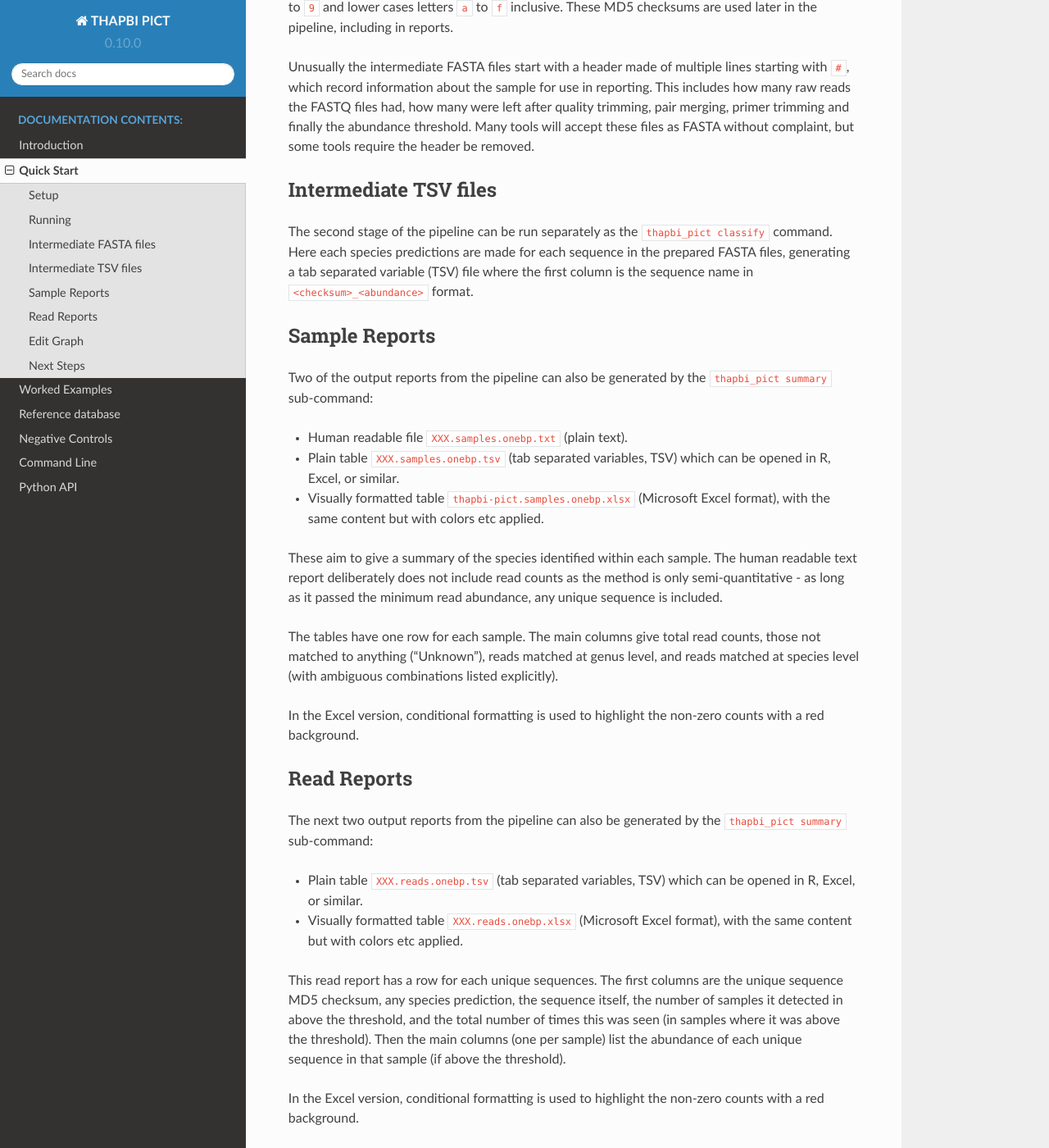
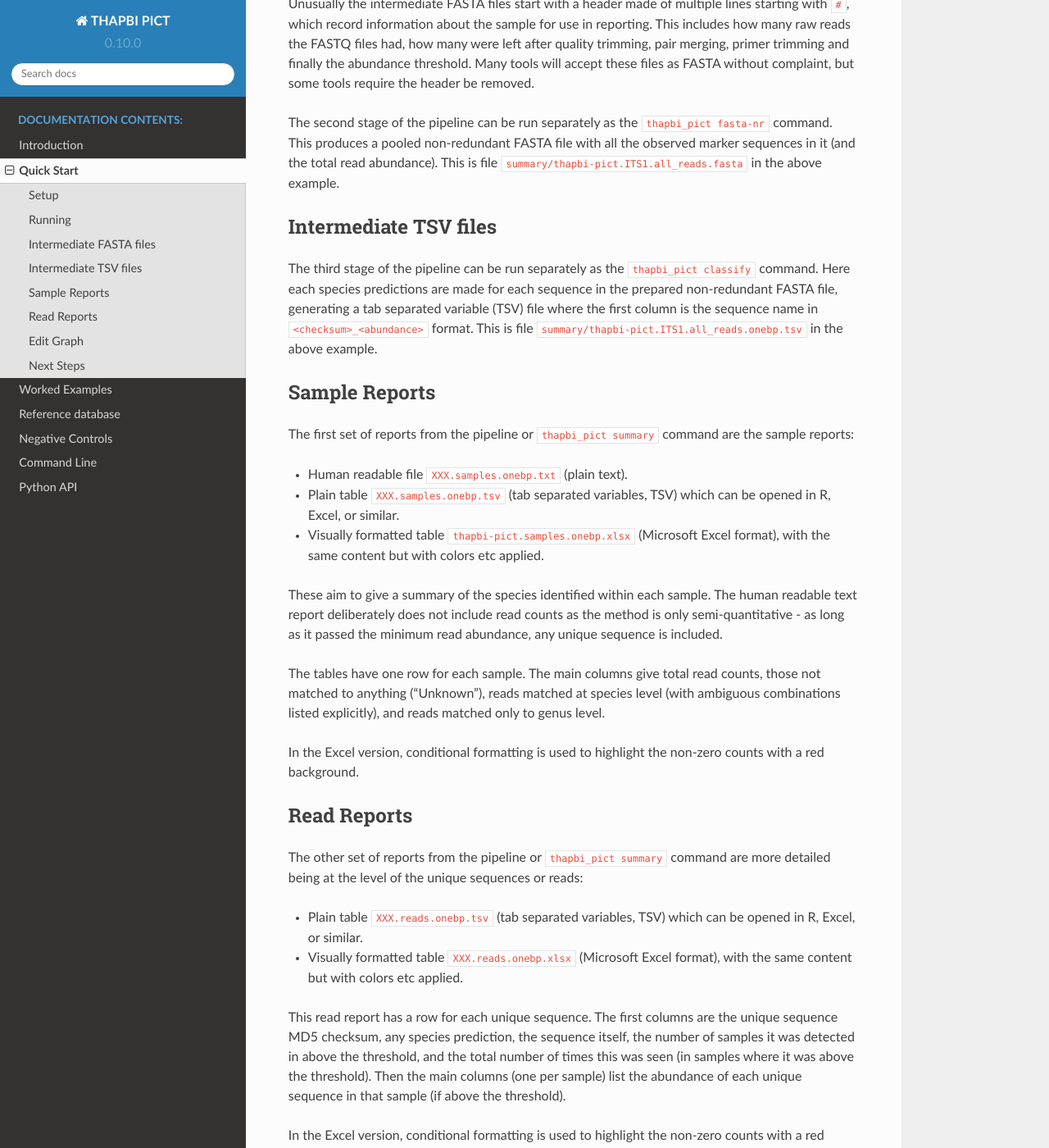
Before and after one commit to peterjc/thapbi-pict, a Sphinx documentation site: the page built from docs/quick_start.rst, in a window 1280 px wide and 1400 px high, scrolled down 2746 px. Shown: the whole window at 82% size. Built offline with Sphinx 7.4.7 and the Read the Docs theme 2.0.0, drawn with Linux system fonts in a browser that asks for light colours; pages that are not in the unit, such as notebooks, are missing from menus; some of the changed text lies outside the part shown.

Commit message:
Update quick start
Marker names now in filenames (new change), pipeline
makes non-redundant FASTA (since v0.9.9) and does not
make the edit-graph (since v0.9.8).

```diff
--- a/docs/quick_start.rst
+++ b/docs/quick_start.rst
@@ -52,50 +52,42 @@
 -------
 
 With that done, we run the ``thapbi_pict pipeline`` command, which for a
-single 96 sample Illumina MiSeq run should take perhaps up to 20 minutes (the
-edit-graph can be most of this).
+single 96 sample Illumina MiSeq run should take a minute or so:
 
 .. code:: console
 
     $ thapbi_pict pipeline -i raw_data/ -s intermediate/ -o summary/thapbi-pict
-    Starting to prepare sample intermediate/<sample_name>.fasta ...
     ...
-    Running onebp classifer on intermediate/<sample_name>.fasta
-    ...
-    Wrote summary/thapbi-pict.samples.onebp.*
-    Wrote summary/thapbi-pict.reads.onebp.*
-    ...
-    Wrote summary/thapbi-pict.edit-graph.xgmml
+    Wrote summary/thapbi-pict.ITS1.samples.onebp.*
+    Wrote summary/thapbi-pict.ITS1.reads.onebp.*
     All done!
 
 This is robust to being interrupted and restarted (as long as you are not
-changing settings), and will reuse intermediate files, and not recompute
-the edit-graph (which can be very slow):
+changing settings), and will reuse intermediate files:
 
 .. code:: console
 
     $ thapbi_pict pipeline  -i raw_data/ -s intermediate/ -o summary/thapbi-pict
     ...
-    Skipped <count> previously prepared samples
+    Skipped 120 previously prepared ITS1 samples
     ...
-    Skipped <count> previously classified samples
-    ...
-    Wrote summary/thapbi-pict.samples.onebp.*
-    Wrote summary/thapbi-pict.reads.onebp.*
-    WARNING: Skipping summary/thapbi-pict.edit-graph.xgmml as already exists
+    Wrote summary/thapbi-pict.ITS1.samples.onebp.*
+    Wrote summary/thapbi-pict.ITS1.reads.onebp.*
     All done!
 
-All being well, this will produce a set of report files, with names matching
-``thapbi-pict.*`` as follows:
+All being well, this will produce a set of report files, with names starting
+with the prefix ``summary/thapbi-pict.*`` given as follows:
 
 .. code:: console
 
-    $ ls -1 thapbi-pict.*
-    thapbi-pict.reads.onebp.tsv
-    thapbi-pict.reads.onebp.xlsx
-    thapbi-pict.samples.onebp.tsv
-    thapbi-pict.samples.onebp.txt
-    thapbi-pict.edit-graph.xgmml
+    $ ls -1 summary/thapbi-pict.*
+    summary/thapbi-pict.ITS1.all_reads.fasta
+    summary/thapbi-pict.ITS1.all_reads.onebp.tsv
+    summary/thapbi-pict.ITS1.reads.onebp.tsv
+    summary/thapbi-pict.ITS1.reads.onebp.xlsx
+    summary/thapbi-pict.ITS1.samples.onebp.tsv
+    summary/thapbi-pict.ITS1.samples.onebp.txt
+    summary/thapbi-pict.ITS1.samples.onebp.xlsx
 
 .. WARNING::
 
@@ -126,24 +118,30 @@
 the abundance threshold. Many tools will accept these files as FASTA without
 complaint, but some tools require the header be removed.
 
+The second stage of the pipeline can be run separately as the ``thapbi_pict
+fasta-nr`` command. This produces a pooled non-redundant FASTA file with all
+the observed marker sequences in it (and the total read abundance). This is
+file ``summary/thapbi-pict.ITS1.all_reads.fasta`` in the above example.
+
 Intermediate TSV files
 ----------------------
 
-The second stage of the pipeline can be run separately as the
-``thapbi_pict classify`` command. Here each species predictions are
-made for each sequence in the prepared FASTA files, generating a
-tab separated variable (TSV) file where the first column is the
-sequence name in ``<checksum>_<abundance>`` format.
+The third stage of the pipeline can be run separately as the ``thapbi_pict
+classify`` command. Here each species predictions are made for each sequence
+in the prepared non-redundant FASTA file, generating a tab separated variable
+(TSV) file where the first column is the sequence name in
+``<checksum>_<abundance>`` format. This is file
+``summary/thapbi-pict.ITS1.all_reads.onebp.tsv`` in the above example.
 
 Sample Reports
 --------------
 
-Two of the output reports from the pipeline can also be generated by the
-``thapbi_pict summary`` sub-command:
+The first set of reports from the pipeline or ``thapbi_pict summary`` command
+are the sample reports:
 
 * Human readable file ``XXX.samples.onebp.txt`` (plain text).
-* Plain table ``XXX.samples.onebp.tsv`` (tab separated
-  variables, TSV) which can be opened in R, Excel, or similar.
+* Plain table ``XXX.samples.onebp.tsv`` (tab separated variables, TSV) which
+  can be opened in R, Excel, or similar.
 * Visually formatted table ``thapbi-pict.samples.onebp.xlsx`` (Microsoft Excel
   format), with the same content but with colors etc applied.
 
@@ -153,9 +151,9 @@
 abundance, any unique sequence is included.
 
 The tables have one row for each sample. The main columns give total read
-counts, those not matched to anything ("Unknown"), reads matched at genus
-level, and reads matched at species level (with ambiguous combinations listed
-explicitly).
+counts, those not matched to anything ("Unknown"), reads matched at species
+level (with ambiguous combinations listed explicitly), and reads matched only
+to genus level.
 
 In the Excel version, conditional formatting is used to highlight the non-zero
 counts with a red background.
@@ -163,17 +161,17 @@
 Read Reports
 ------------
 
-The next two output reports from the pipeline can also be generated by the
-``thapbi_pict summary`` sub-command:
+The other set of reports from the pipeline or ``thapbi_pict summary`` command
+are more detailed being at the level of the unique sequences or reads:
 
 * Plain table ``XXX.reads.onebp.tsv`` (tab separated variables, TSV)
   which can be opened in R, Excel, or similar.
 * Visually formatted table ``XXX.reads.onebp.xlsx`` (Microsoft Excel
   format), with the same content but with colors etc applied.
 
-This read report has a row for each unique sequences. The first columns are
-the unique sequence MD5 checksum, any species prediction, the sequence itself,
-the number of samples it detected in above the threshold, and the total number
+This read report has a row for each unique sequence. The first columns are the
+unique sequence MD5 checksum, any species prediction, the sequence itself, the
+number of samples it was detected in above the threshold, and the total number
 of times this was seen (in samples where it was above the threshold). Then
 the main columns (one per sample) list the abundance of each unique sequence
 in that sample (if above the threshold).
@@ -184,8 +182,8 @@
 Edit Graph
 ----------
 
-The final output report from the pipeline can also be generated by the
-``thapbi_pict edit-graph`` sub-command:
+While not run by the pipeline, there is a separate ``thapbi_pict edit-graph``
+command, where the default output is:
 
 * Edit-distance graph ``XXX.edit-graph.xgmml`` (XGMML, eXtensible
   Graph Markup and Modeling Language) which we recommend opening in `Cytoscape
@@ -193,7 +191,7 @@
 
 Note that ``thapbi_pict edit-graph`` supports other node-and-edge graph file
 formats, and can produce a static PDF image as well using `GraphViz
-<http://graphviz.org/>`_ and other dependencies.
+<http://graphviz.org/>`_ and other dependencies, or a distance matrix.
 
 Next Steps
 ----------
```
Also changed, not shown: other parts of docs/quick_start.rst (+3 -3 lines).
